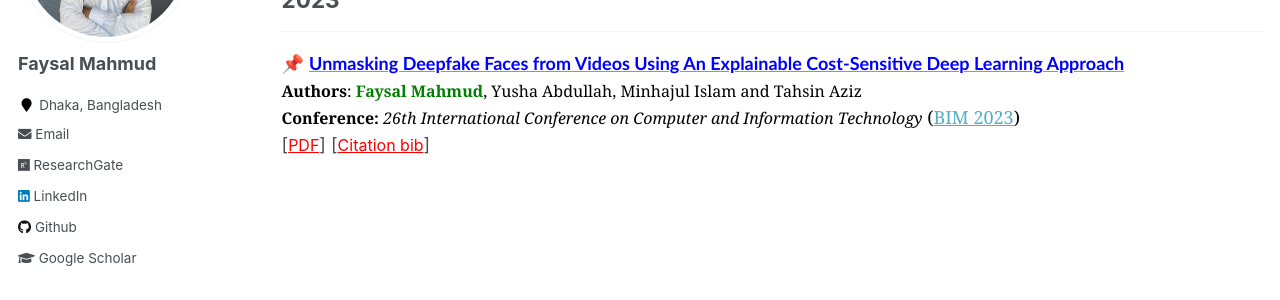
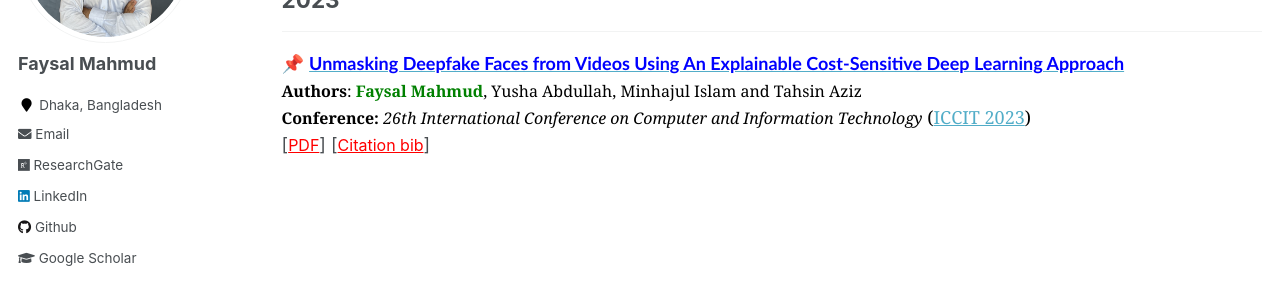
Before and after one commit to Faysal-MD/Faysal-MD.github.io, a Jekyll site: the page built from _pages/publications.md, in a window 1280 px wide. Shown: the part 250-550 px from the top of the page. Built offline with Jekyll 4.4.1, drawn with Linux system fonts in a browser that asks for light colours.

Commit message:
info updated

```diff
--- a/_pages/publications.md
+++ b/_pages/publications.md
@@ -20,7 +20,7 @@ author_profile: true
 </span>
 <br>
 <span style="color:black;font-family:Georgia">
-    <font size="3"><strong>Conference:</strong><em> 26th International Conference on Computer and Information Technology</em></font> ([BIM 2023](https://confbim.com/))
+    <font size="3"><strong>Conference:</strong><em> 26th International Conference on Computer and Information Technology</em></font> ([ICCIT 2023](https://iccit.org.bd/2023/))
 </span>
 <br>
 <!-- [<a style="color:red;" href="#" onclick="$('#rank2023_bib').toggle();return false;"><font size="3">Citation bib</font></a>]  -->
```
